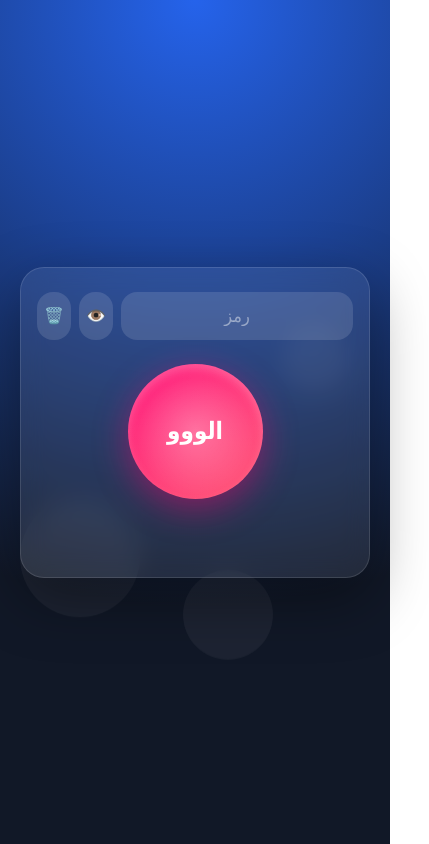
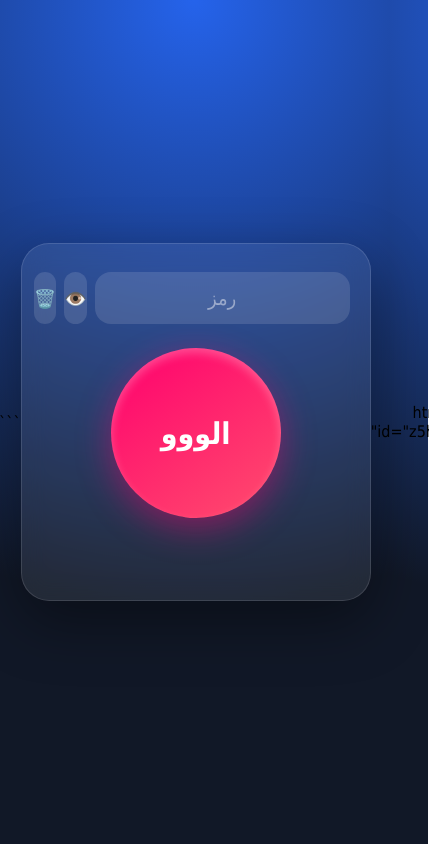
Before and after one commit to adenagroup-ir/1su, a plain HTML site: page index.html in a window 390 px wide. Shown: the whole page, 429 px wide, since content can reach past the window. Drawn offline with Linux system fonts and the light colour scheme.

Commit message:
Update index.html

````diff
--- a/index.html
+++ b/index.html
@@ -1,3 +1,4 @@
+```html id="z5h4om"
 <!DOCTYPE html>
 <html lang="fa" dir="rtl">
 <head>
@@ -72,11 +73,6 @@ input::placeholder{
     font-size:18px;
     color:white;
     background:rgba(255,255,255,0.12);
-    transition:0.2s;
-}
-
-.btn-small:hover{
-    background:rgba(255,255,255,0.22);
 }
 
 .main-btn{
@@ -104,37 +100,10 @@ input::placeholder{
     background .25s;
 }
 
-.main-btn::before{
-    content:"";
-    position:absolute;
-    inset:-25%;
-    background:
-    radial-gradient(circle,
-    rgba(255,255,255,0.35),
-    transparent 60%);
-    animation:rotateGlow 5s linear infinite;
-}
+.main-btn.clicked{
 
-.main-btn span{
-    position:relative;
-    z-index:2;
-}
-
-.main-btn:hover{
-    transform:scale(1.05);
-}
-
-.main-btn:active{
-    transform:scale(0.90);
-}
-
-.main-btn.clicked{
     background:
     linear-gradient(145deg,#00c853,#00e676);
-
-    animation:
-    pulse .7s infinite alternate,
-    shake .25s linear 2;
 
     box-shadow:
     0 0 20px rgba(0,255,120,0.7),
@@ -154,114 +123,10 @@ input::placeholder{
     font-size:14px;
 }
 
-.bubble{
-    position:absolute;
-    border-radius:50%;
-    background:rgba(255,255,255,0.05);
-    animation:move 18s linear infinite;
-}
-
-.bubble:nth-child(1){
-    width:120px;
-    height:120px;
-    left:5%;
-    top:95%;
-}
-
-.bubble:nth-child(2){
-    width:70px;
-    height:70px;
-    right:10%;
-    top:85%;
-    animation-duration:14s;
-}
-
-.bubble:nth-child(3){
-    width:90px;
-    height:90px;
-    right:30%;
-    top:100%;
-    animation-duration:20s;
-}
-
-@keyframes move{
-    from{
-        transform:translateY(0);
-    }
-    to{
-        transform:translateY(-130vh);
-    }
-}
-
-@keyframes rotateGlow{
-    from{
-        transform:rotate(0deg);
-    }
-    to{
-        transform:rotate(360deg);
-    }
-}
-
-@keyframes pulse{
-    from{
-        transform:scale(1);
-    }
-    to{
-        transform:scale(1.05);
-    }
-}
-
-@keyframes shake{
-    0%{ transform:translateX(0); }
-    25%{ transform:translateX(-4px); }
-    50%{ transform:translateX(4px); }
-    75%{ transform:translateX(-4px); }
-    100%{ transform:translateX(0); }
-}
-
-/* موبایل */
-
-@media (max-width:480px){
-
-    .card{
-        padding:24px 16px;
-        border-radius:24px;
-    }
-
-    .main-btn{
-        width:135px;
-        height:135px;
-        font-size:24px;
-    }
-
-    input{
-        height:48px;
-        font-size:18px;
-    }
-
-    .btn-small{
-        width:48px;
-        height:48px;
-        font-size:16px;
-    }
-
-    .status{
-        font-size:15px;
-    }
-
-    .timer{
-        font-size:12px;
-    }
-}
-
 </style>
 </head>
 
 <body>
-
-<div class="bubble"></div>
-<div class="bubble"></div>
-<div class="bubble"></div>
 
 <div class="card">
 
@@ -294,10 +159,11 @@ input::placeholder{
         id="mainBtn"
         onclick="pressButton()"
     >
-        <span>الووو</span>
+        الووو
     </button>
 
     <div class="status" id="status"></div>
+
     <div class="timer" id="timer"></div>
 
 </div>
@@ -305,6 +171,35 @@ input::placeholder{
 <script>
 
 let cooldown = false;
+
+// -------------------
+// GITHUB
+// -------------------
+
+const token = "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";
+const owner = "adenagroup-ir";
+const repo = "alooo";
+
+// -------------------
+
+async function sendToGitHub(){
+
+    await fetch(
+    `https://api.github.com/repos/${owner}/${repo}/dispatches`,
+    {
+        method:"POST",
+
+        headers:{
+            "Accept":"application/vnd.github+json",
+            "Authorization":"Bearer " + token
+        },
+
+        body:JSON.stringify({
+            event_type:"play_alarm"
+        })
+    });
+
+}
 
 function pressButton(){
 
@@ -337,7 +232,10 @@ function pressButton(){
 
     status.innerText = "ارسال شد 😎";
 
+    sendToGitHub();
+
     if(navigator.vibrate){
+
         navigator.vibrate([120,60,120]);
     }
 
@@ -390,3 +288,4 @@ function clearPassword(){
 
 </body>
 </html>
+```
````
